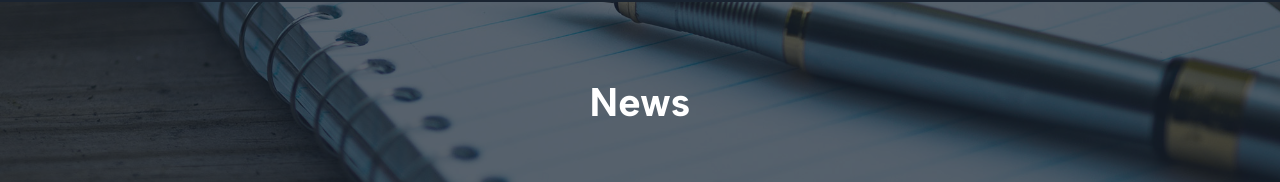
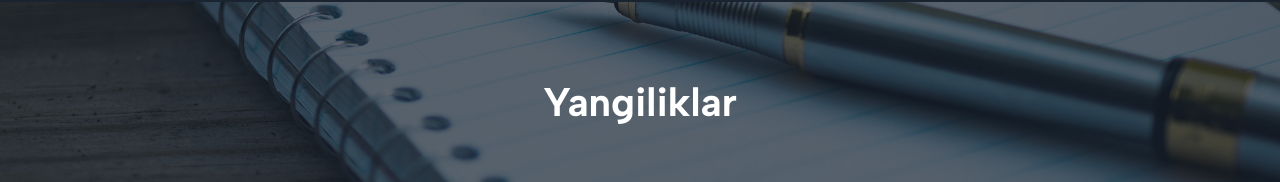
Before and after one commit to OdiljonPy/tsul-clinic-frontend, a Next.js app: page /blog in a window 1280 px wide. Shown: the part 126-308 px from the top of the page. Built offline with nearby package versions, Linux system fonts and the light colour scheme; no server answers.

Commit message:
added:transition into full news page

```diff
--- a/app/(root)/blog/page.tsx
+++ b/app/(root)/blog/page.tsx
@@ -2,6 +2,7 @@ import BlogList from "@/components/blog/BlogList";
 import Sidebar from "@/components/blog/Sidebar";
 import InnerBanner from "@/components/global/inner-banner";
 import { Metadata } from "next";
+import { getTranslation } from "@/i18n";
 
 export const metadata: Metadata = {
   title: "Blog with Sidebar - Lawyero",
@@ -9,9 +10,10 @@ export const metadata: Metadata = {
 };
 
 const Page = () => {
+  const { t } = getTranslation();
   return (
     <>
-      <InnerBanner text="News" />
+      <InnerBanner text={t("news")} />
 
       <div className="relative py-[90px]">
         <div className="container">
--- a/components/blog/BlogList.tsx
+++ b/components/blog/BlogList.tsx
@@ -11,10 +11,13 @@ import { useEffect } from "react";
 import Pagination from "@/components/shared/Pagination";
 import { useSearchParams } from "next/navigation";
 import Loading from "@/app/(root)/loading";
+import {getTranslation} from "@/i18n";
 
 const BlogList = ({ layoutClass }: { layoutClass: string }) => {
   const searchParams = useSearchParams();
   const { news, loading, fetchNews } = useNewsStore();
+
+  const { t } = getTranslation();
 
   const page = searchParams.get("page") ? Number(searchParams.get("page")) : 1;
 
@@ -64,7 +67,7 @@ const BlogList = ({ layoutClass }: { layoutClass: string }) => {
               <ButtonCustom
                 href={`/blog/${item.id}`}
                 buttonType="dark"
-                text="Batafsil o'qish"
+                text={t('read_more')}
               />
             </div>
           </div>
```
